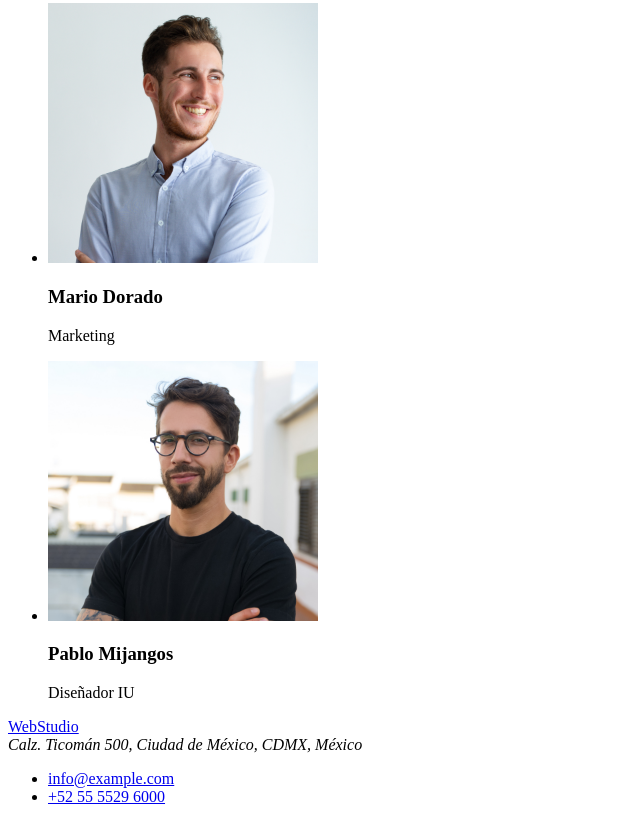
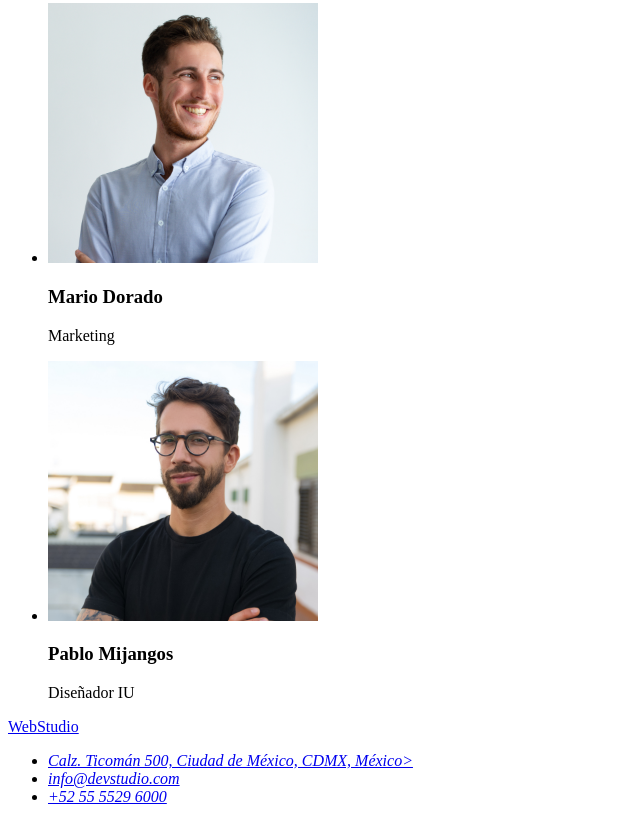
Before and after one commit to goit-latam/homework1-html, a plain HTML site: page index.html in a window 1280 px wide. Shown: the part 2285-3107 px from the top of the page, without its empty margins (0-640 px from the left). Drawn offline with Linux system fonts and the light colour scheme.

Commit message:
Update index.html

```diff
--- a/index.html
+++ b/index.html
@@ -31,7 +31,7 @@
         <button type="button">Solicite nuestro servicio</button>
       </section>
       <section>
-        <!--<h2>Наши преимущества</h2>-->
+        <!--<h2>Nuestras ventajas</h2>-->
         <ul>
           <li>
             <h3>Atencion a las detalles</h3>
@@ -107,12 +107,30 @@
       </section>
     </main>
     <footer>
-      <a href="#"> WebStudio</a>
-      <address>Calz. Ticomán 500, Ciudad de México, CDMX, México</address>
-      <ul>
-        <li><a href="mailto:info@example.com">info@example.com</a></li>
-        <li><a href="tel:+380991111111">+52 55 5529 6000 </a></li>
-      </ul>
-    </footer>
+        <a href="#">WebStudio</a>
+        <address>
+          <ul>
+            <li>
+              <a href="enlace google map" target="_blank" rel="noopener noreferrer">Calz. Ticomán 500, Ciudad de México, CDMX, México>
+            </li>
+            <li>
+              <a href="mailto:info@devstudio.com">info@devstudio.com</a>
+            </li>
+            <li>
+              <a href="tel:525555296000">+52 55 5529 6000</a>
+            </li>
+          </ul>
+        </address>
+      </footer>
+               <!-- o como opcion  -->
+<!--  <footer>
+        <a href="#"> <span>Web</span>Studio</a>
+        <address>Calz. Ticomán 500, Ciudad de México, CDMX, México</address>
+        <ul>
+            <li><a href="mailto:info@example.com">info@example.com</a></li>
+            <li> <a href="tel:+525555296000">+52 55 5529 6000</a></li>
+        </ul>
+    </footer> -->
+
   </body>
 </html>
```
